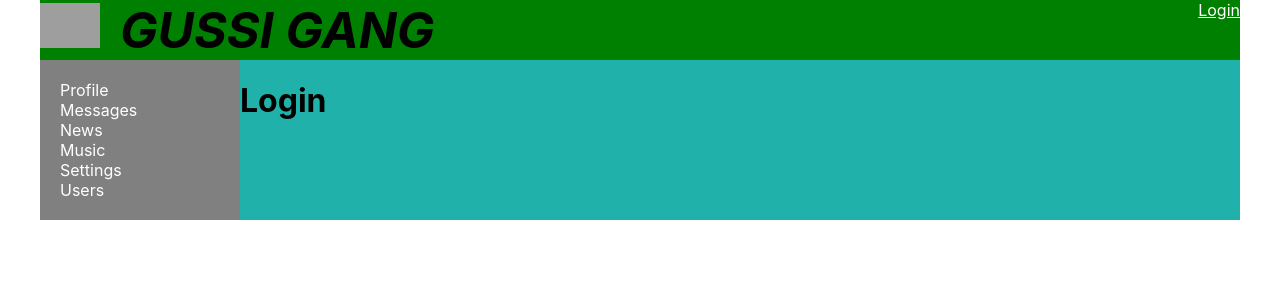
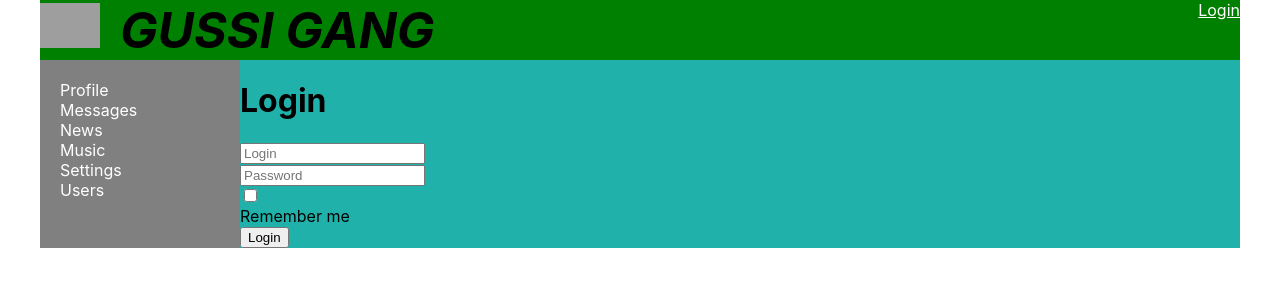
Before and after one commit to IvanMyloserdnyi/React-JS, a React (Create React App) app: page /login in a window 1280 px wide. Shown: the top 300 px of the page. Built offline with nearby package versions, Linux system fonts and the light colour scheme; no server answers; grey boxes are pictures that could not be loaded.

Commit message:
redux-form(legasy)

```diff
--- a/package.json
+++ b/package.json
@@ -13,6 +13,7 @@
     "react-router-dom": "^6.4.3",
     "react-scripts": "5.0.1",
     "redux": "^4.2.0",
+    "redux-form": "^8.3.10",
     "redux-thunk": "^2.4.2",
     "web-vitals": "^2.1.4"
   },
--- a/src/components/login/Login.jsx
+++ b/src/components/login/Login.jsx
@@ -1,5 +1,23 @@
+import {Field, reduxForm} from "redux-form";
 
+const LoginForm = (props) => {
+    return (
+        <form onSubmit={props.handleSubmit}>
+            <div><Field placeholder={'Login'} name={'login'} component={'input'}/></div>
+            <div><Field placeholder={'Password'} name={'password'} component={'input'}/></div>
+            <div><Field component={'input'} name={'rememberMe'} type="checkbox"/></div> Remember me
+            <div><button>Login</button></div>
+        </form>
+    )
+}
+const LoginReduxForm = reduxForm({form: 'login'})(LoginForm)
 const Login = (props) => {
-    return <h1>Login</h1>
+    const onSubmit = (formData) => {
+        console.log(formData)
+    }
+    return <div>
+        <h1>Login</h1>
+        <LoginReduxForm onSubmit = {onSubmit}/>
+    </div>
 }
 export default Login
--- a/src/hoc/withAuthRedirect.js
+++ b/src/hoc/withAuthRedirect.js
@@ -10,9 +10,6 @@
         if (!props.isAuth) return <Navigate to = '/login'/>
         return <Component {...props}/>
     }
-
-
-
     return  connect(mapStateToPropsForRedirect)(RedirectComponent)
 }
 export default withAuthRedirect
--- a/src/redux/redux-store.js
+++ b/src/redux/redux-store.js
@@ -1,15 +1,17 @@
-import {applyMiddleware, combineReducers, legacy_createStore, legacy_createStore as createStore} from "redux";
+import {applyMiddleware, combineReducers, legacy_createStore} from "redux";
 import messageReducer from "./message-reducer";
 import profileReducer from "./profile-reducer";
 import usersReducer from "./users-reducer"
 import authReducer from "./auth-reducer";
 import thunkMiddleware from 'redux-thunk'
+import {reducer as formReducer} from "redux-form"
 
 let reducers = combineReducers({
     profilePage:profileReducer,
     dialogsPage:messageReducer,
     usersPage: usersReducer,
-    auth: authReducer
+    auth: authReducer,
+    form: formReducer
 })
 
 let store = legacy_createStore(reducers,applyMiddleware(thunkMiddleware));
```
Also changed, not shown: 1 other file (tests, documents, lock files or other folders).
